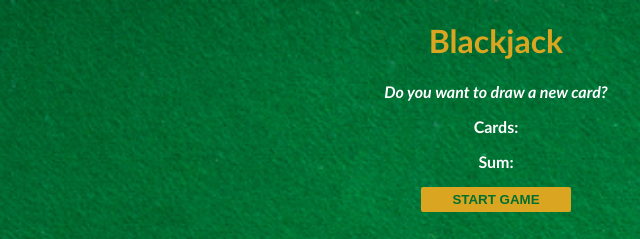
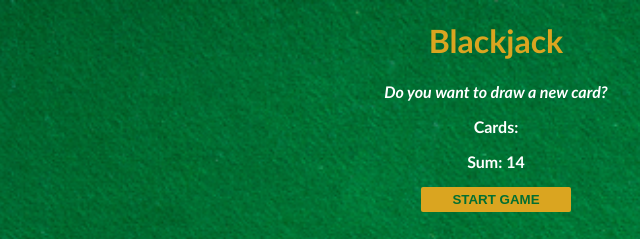
Before and after one commit to kenyan-coder/Blackjack-Game, a plain HTML site: page index.html in a window 1280 px wide. Both pictures are taken after a click on the button "START GAME". Shown: the top 239 px of the page, 144-784 px from the left. Drawn offline with Linux system fonts and the light colour scheme.

Commit message:
display sum to user

```diff
--- a/index.html
+++ b/index.html
@@ -11,7 +11,7 @@
     <h1>Blackjack</h1>
     <p id="message-el">Want to play a round?</p>
     <p>Cards:</p>
-    <p>Sum:</p>
+    <p id="sum-el">Sum:</p>
     <!--Create a button to start the game-->
     <button onclick="startGame()">START GAME</button>
     <script src="index.js"></script>
--- a/index.js
+++ b/index.js
@@ -7,9 +7,11 @@ let isAlive = true
 let message = ""
 
 let messageEl = document.getElementById("message-el");
+let sumEl = document.getElementById("sum-el")
 
 // create a function to start the game
 function startGame() {
+    sumEl.textContent="Sum: " + sum;
     if (sum <= 20) {
         message = "Do you want to draw a new card? "
     } else if (sum === 21) {
```
